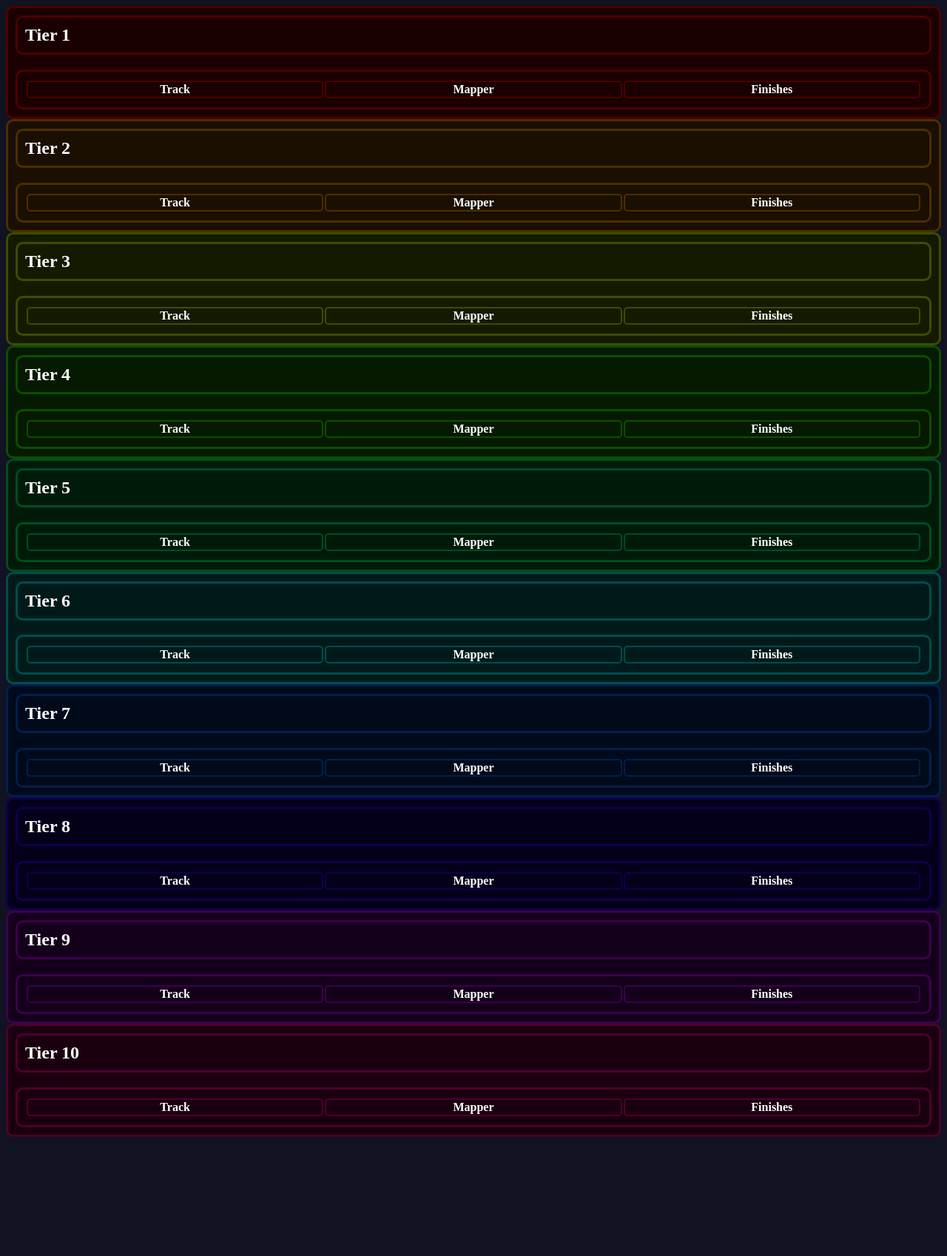
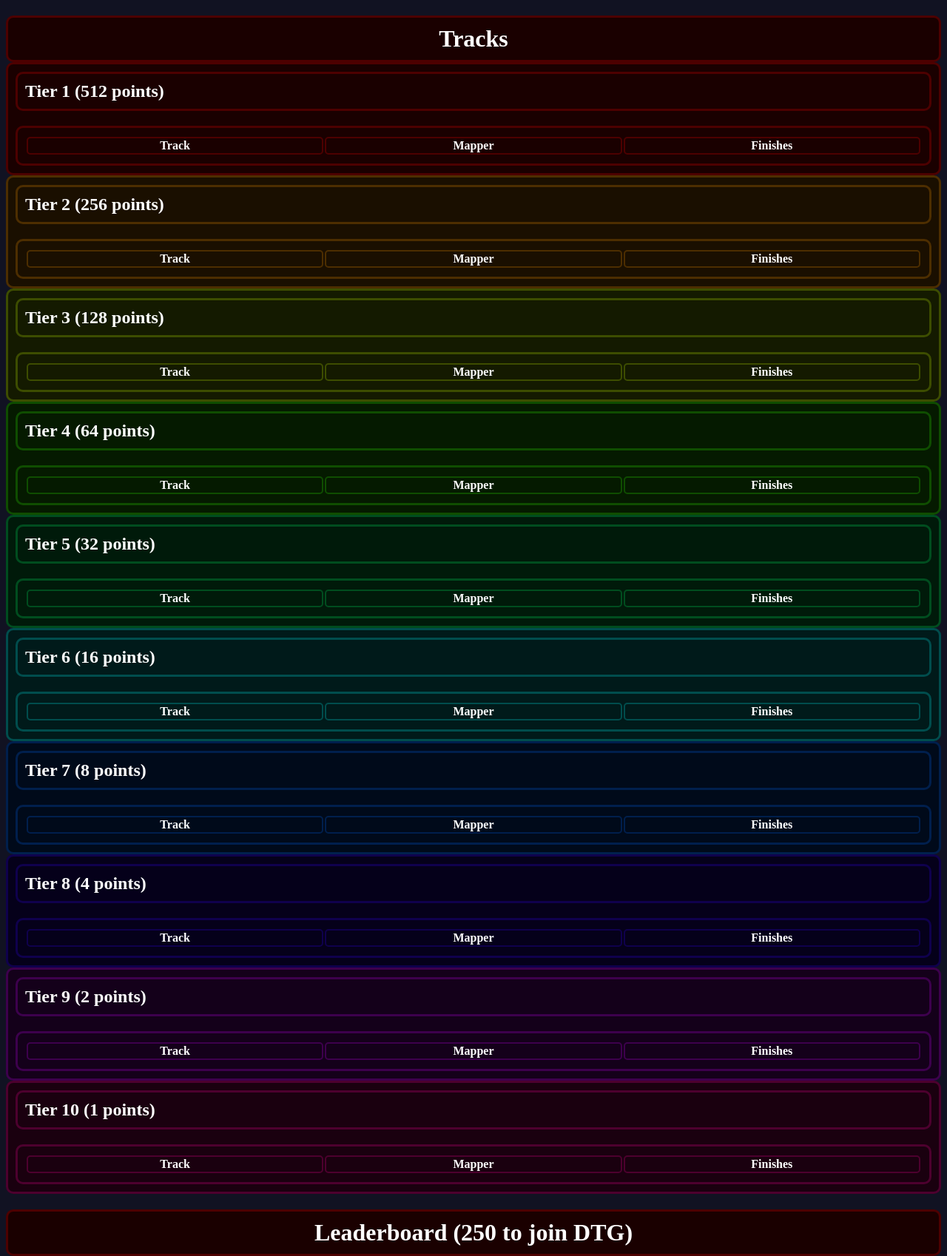
Before and after one commit to Phantomlnfinity/dashcraft-dtg-tracks, a plain HTML site: page index.html in a window 1280 px wide. Shown: the whole page at 74% size. Before the commit the page ends 1537 px from the top, so only its background shows below. Drawn offline with Linux system fonts and the light colour scheme; no server answers.

Commit message:
added point requirement

```diff
--- a/script.js
+++ b/script.js
@@ -1,6 +1,14 @@
 const tracks = [{id: "6648906de52a0be7b6faf5de", tier: 2, name: "Beach Day"},
                 {id: "661f32576a3327cdc66ebc8a", tier: 5, name: "unnamed"}]
 let points = [];
+
+var tracksH = document.createElement("h1")
+tracksH.className = "tier"
+tracksH.innerHTML = "Tracks"
+tracksH.style.backgroundColor = "hsla(0, 100%, 5%, 1)"
+tracksH.style.borderColor = "hsla(0, 100%, 15%, 1)"
+document.body.appendChild(tracksH)
+
 
 let tiers = [];
 for (let i = 0; i < 10; i++) {
@@ -8,7 +16,7 @@ for (let i = 0; i < 10; i++) {
   var bgcolor = "hsla(" + i * 36 + ", 100%, 5%, 1)"
   var outlinecolor = "hsla(" + i * 36 + ", 100%, 15%, 1)"
   tier.className = "tier";
-  tier.innerHTML = "<h2 class='tier' style='background-color: " + bgcolor + "; border-color: " + outlinecolor + "'>Tier " + (i + 1) + "</h2>"
+  tier.innerHTML = "<h2 class='tier' style='background-color: " + bgcolor + "; border-color: " + outlinecolor + "'>Tier " + (i + 1) + " (" + 2**(9-i) + " points)</h2>"
 
   var columns = []
   var table = document.createElement("table");
@@ -23,6 +31,13 @@ for (let i = 0; i < 10; i++) {
   document.body.appendChild(tier);
   tiers.push(table)
 }
+
+var leaderboardH = document.createElement("h1")
+leaderboardH.className = "tier"
+leaderboardH.innerHTML = "Leaderboard (250 to join DTG)"
+leaderboardH.style.backgroundColor = "hsla(0, 100%, 5%, 1)"
+leaderboardH.style.borderColor = "hsla(0, 100%, 15%, 1)"
+document.body.appendChild(leaderboardH)
 
 function getData() {
   var fetches = [];
@@ -76,14 +91,17 @@ function getData() {
 
     points.sort((a, b) => b.points - a.points)
 
+
     var tableHTML = document.createElement("table")
-    var style = " style='border-color: hsla(0, 100%, 15%, 1); background-color: hsla(0, 100%, 5%, 1);'"
+    var style = " style='border-color: hsla(" + 360/(points.length+2) + ", 100%, 15%, 1); background-color: hsla(" + 360/points.length + ", 100%, 5%, 1);'"
+
+
 
     tableHTML.innerHTML =  "<tr><th" + style + ">Username</th><th" + style + ">Points</th></tr>"
     document.body.appendChild(tableHTML)
     for (let i = 0; i < points.length; i++) {
-      var outlinecolor = "border-color: hsla(" + ((i)*360/points.length) + ", 100%, 15%, 1);"
-      var backgroundColor = "background-color: hsla(" + ((i)*360/points.length) + ", 100%, 5%, 1)"
+      var outlinecolor = "border-color: hsla(" + ((i+2)*360/(points.length+2)) + ", 100%, 15%, 1);"
+      var backgroundColor = "background-color: hsla(" + ((i+2)*360/(points.length+2)) + ", 100%, 5%, 1)"
       var table = "<tr>"
       table += "<td style='" + outlinecolor + " " + backgroundColor + "'>" + points[i].username + "</td>"
       table += "<td style='" + outlinecolor + " " + backgroundColor + "'>" + points[i].points + "</td>"
--- a/style.css
+++ b/style.css
@@ -21,6 +21,11 @@ td, th {
   border:  2px solid;
   width: 33.33%;
   border-radius: 5px;
+}
+
+h1 {
+  margin-bottom: 0px;
+  text-align: center
 }
 
 h2 {
```
